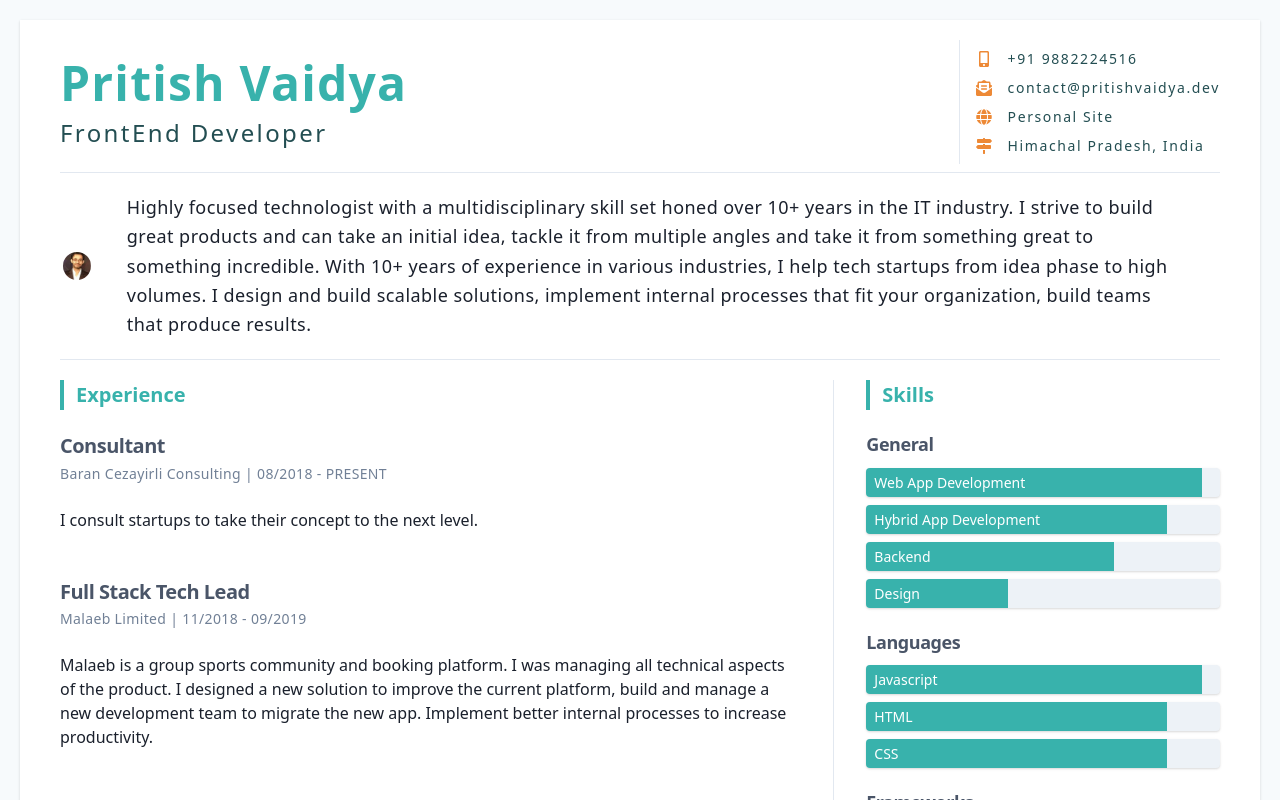
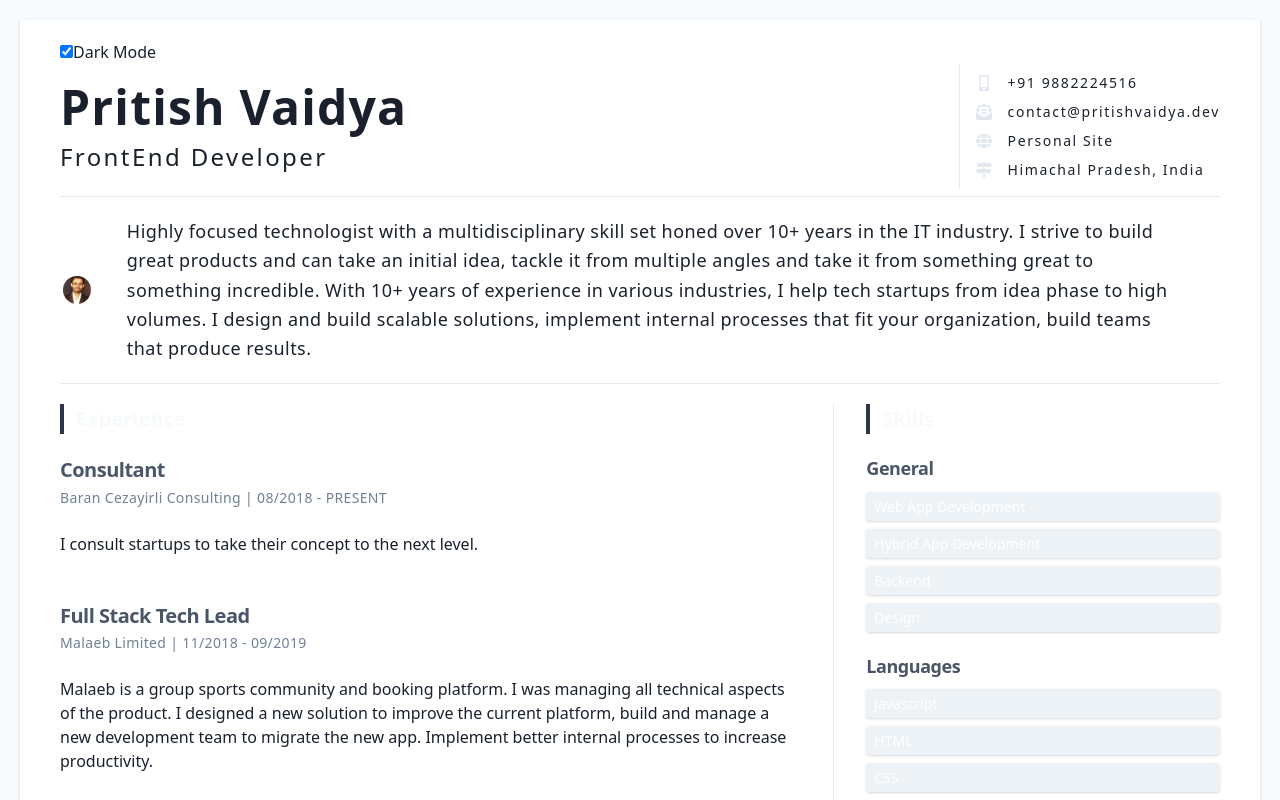
Before and after one commit to pritishvaidya/resume, a Gatsby site: page / in a window 1280 px wide. Shown: the top 800 px of the page. Built offline with nearby package versions, Linux system fonts and the light colour scheme; Gatsby itself is replaced by a stand-in of ours.

Commit message:
Add dark mode changes

```diff
--- /dev/null
+++ b/src/components/layout.js
@@ -0,0 +1,12 @@
+import React from 'react';
+import { ThemeProvider } from "./theme-context"
+
+const Layout = ({ children }) => {
+  return (
+    <ThemeProvider>
+      <main className="antialiased text-neutral-900 bg-neutral-100 min-h-screen sm:p-5">{children}</main>
+    </ThemeProvider>
+  )
+}
+
+export default Layout
--- /dev/null
+++ b/src/components/theme-context.js
@@ -0,0 +1,55 @@
+import React from 'react';
+const ThemeContext = React.createContext()
+
+const getInitialTheme = _ => {
+  if (typeof window !== "undefined" && window.localStorage) {
+    const storedPrefs = window.localStorage.getItem("color-theme")
+    if (typeof storedPrefs === "string") {
+      return storedPrefs
+    }
+
+    const userMedia = window.matchMedia("(prefers-color-scheme: dark)")
+    if (userMedia.matches) {
+      return "dark"
+    }
+  }
+
+  // If you want to use light theme as the default, return "light" instead
+  return "dark"
+}
+
+const ThemeProvider = ({ initialTheme, children }) => {
+  const [theme, setTheme] = React.useState(getInitialTheme)
+
+  const rawSetTheme = theme => {
+    const root = window.document.documentElement
+    const isDark = theme === "dark"
+
+    root.classList.remove(isDark ? "light" : "dark")
+    root.classList.add(theme)
+
+    localStorage.setItem("color-theme", theme)
+  }
+
+  if (initialTheme) {
+    rawSetTheme(initialTheme)
+  }
+
+  React.useEffect(
+    _ => {
+      rawSetTheme(theme)
+    },
+    [theme]
+  )
+
+  return (
+    <ThemeContext.Provider value={{ theme, setTheme }}>
+      {children}
+    </ThemeContext.Provider>
+  )
+}
+
+export {
+  ThemeContext,
+  ThemeProvider
+}
--- /dev/null
+++ b/src/components/toggle.js
@@ -0,0 +1,23 @@
+import React from 'react'
+import { ThemeContext } from "./theme-context";
+
+const Toggle = () => {
+  const { theme, setTheme } = React.useContext(ThemeContext)
+
+  function isDark() {
+    return theme === "dark"
+  }
+
+  return (
+    <label>
+      <input
+        type="checkbox"
+        checked={isDark()}
+        onChange={e => setTheme(e.target.checked ? "dark" : "light")}
+      ></input>
+      Dark Mode
+    </label>
+  )
+}
+
+export default Toggle
--- a/src/main.css
+++ b/src/main.css
@@ -1,3 +1,23 @@
+:root {
+    @apply .light;
+}
+
+.dark {
+    --color-bg-primary: #2d3748;
+    --color-bg-secondary: #283141;
+    --color-text-primary: #f7fafc;
+    --color-text-secondary: #e2e8f0;
+    --color-text-accent: #81e6d9;
+}
+
+.light {
+    --color-bg-primary: #ffffff;
+    --color-bg-secondary: #edf2f7;
+    --color-text-primary: #2d3748;
+    --color-text-secondary: #4a5568;
+    --color-text-accent: #2b6cb0;
+}
+
 @tailwind base;
 @tailwind components;
 
@@ -6,14 +26,14 @@
 }
 
 .btn-secondary {
-    @apply bg-secondary-500 text-white;
+    @apply bg-secondary text-white;
 }
 .btn-secondary:hover {
-    @apply bg-secondary-700
+    @apply bg-secondary
 }
 
 .contact-icon {
-    @apply fill-current w-4 h-4 mr-4 text-secondary-500;
+    @apply fill-current w-4 h-4 mr-4 text-secondary;
 }
 
 .contact-link {
@@ -21,11 +41,11 @@
 }
 
 .contact-link:hover {
-    @apply text-secondary-500;
+    @apply text-secondary;
 }
 
 .section-header {
-    @apply text-primary-500 text-xl border-l-4 border-primary-500 pl-3 font-bold;
+    @apply text-primary text-xl border-l-4 border-primary pl-3 font-bold;
 }
 
 .item-header {
@@ -37,15 +57,15 @@
 }
 
 .tag {
-    @apply px-2 py-1 mr-2 mb-2 bg-primary-500 text-sm text-white inline-block capitalize font-light rounded;
+    @apply px-2 py-1 mr-2 mb-2 bg-primary text-sm text-white inline-block capitalize font-light rounded;
 }
 
 .footer-social-link {
-    @apply text-primary-900 mr-4;
+    @apply text-primary mr-4;
 }
 
 .footer-social-link:hover {
-    @apply text-primary-500;
+    @apply text-primary;
 }
 
 .footer-social-icon {
--- a/src/pages/index.js
+++ b/src/pages/index.js
@@ -11,12 +11,16 @@ import {
   SEO
 } from '../components';
 import resume from '../../data/profile';
+
+import Layout from "../components/layout"
 import '../main.css';
+import Toggle from "../components/toggle";
 
 const Home = () => (
-  <main className="antialiased text-neutral-900 bg-neutral-100 min-h-screen sm:p-5">
+  <Layout>
       <SEO title="Resume" />
       <div className="container mx-auto shadow bg-white py-5 px-10">
+        <Toggle/>
         <Header
           contacts={resume.contact}
           name={resume.fullname}
@@ -39,7 +43,7 @@ const Home = () => (
         </div>
         <Footer social={resume.social} />
       </div>
-  </main>
+  </Layout>
 );
 
 export default Home;
--- a/tailwind.config.js
+++ b/tailwind.config.js
@@ -8,7 +8,24 @@ module.exports = {
       neutral: colors.gray,
       white: '#FFF',
     },
-    extend: {},
+    extend: {
+      backgroundColor: {
+        primary: "var(--color-bg-primary)",
+        secondary: "var(--color-bg-secondary)",
+      },
+      textColor: {
+        accent: "var(--color-text-accent)",
+        primary: "var(--color-text-primary)",
+        secondary: "var(--color-text-secondary)",
+      },
+      borderColor: {
+        primary: "var(--color-bg-primary)",
+        secondary: "var(--color-bg-secondary)",
+      }
+    },
+    fontFamily: {
+      body: 'Roboto'
+    }
   },
   variants: {},
   plugins: [],
```
Lines whose indentation alone changed are shown as unchanged.
